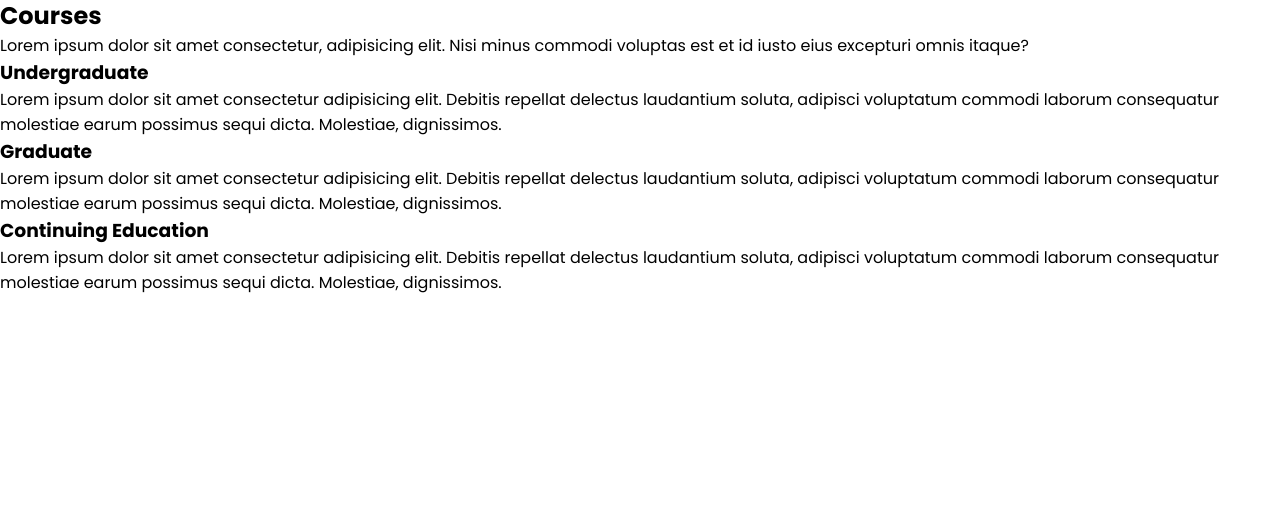
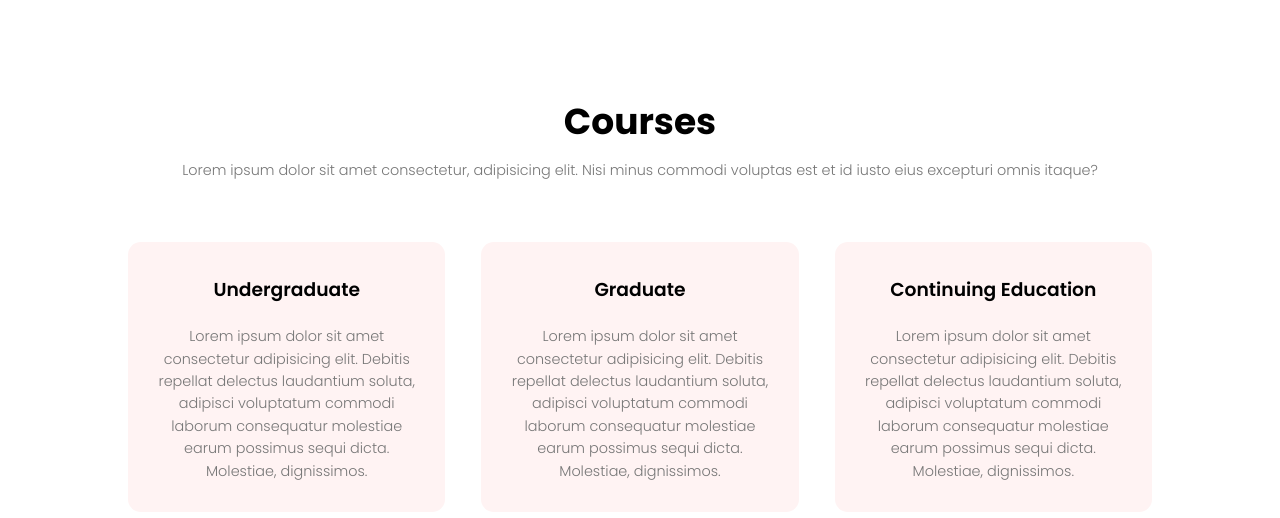
Before and after one commit to z-felixhan/edunational, a plain HTML site: page index.html in a window 1280 px wide. Shown: the part 802-1320 px from the top of the page. Before the commit the page ends 1097 px from the top, so only its background shows below. Drawn offline with Linux system fonts and the light colour scheme.

Commit message:
Add courses section style and apply fixes

```diff
--- a/style.css
+++ b/style.css
@@ -8,6 +8,16 @@
 
 :root {
     --sky: linear-gradient(120deg, #A1C4FD 0%, #C2E9FB 100%);
+}
+
+h1 {
+    font-size: 2.25rem;
+}
+
+h3 {
+    font-weight: 600;
+    margin: 0.75rem 0;
+    text-align: center;
 }
 
 nav {
@@ -29,11 +39,19 @@ nav .fa {
 
 nav .logo a {
     font-size: 20px;
-    font-weight: 1000;
+    font-weight: 700;
 }
 
 nav .logo a i {
     color: #F44336;
+}
+
+p {
+    color: #777;
+    font-size: 0.9rem;
+    font-weight: 300;
+    line-height: 1.4rem;
+    padding: 0.6rem;
 }
 
 .btn {
@@ -51,6 +69,27 @@ nav .logo a i {
 .btn:hover {
     border: 1px solid #F44336;
     background: #F44336;
+}
+
+.course-column {
+    background: #FFF3F3;
+    border-radius: 0.8rem;
+    box-sizing: border-box;
+    flex-basis: 31%;
+    margin-bottom: 5%;
+    padding: 1.3rem 0.7rem;
+    transition: 0.5s;
+}
+
+.course-column:hover {
+    background: #FFE3E3;
+}
+
+.courses {
+    margin: auto;
+    padding-top: 6rem;
+    text-align: center;
+    width: 80%;
 }
 
 .home {
@@ -89,6 +128,12 @@ nav .logo a i {
     width: 100%;
 }
 
+.row {
+    display: flex;
+    justify-content: space-between;
+    margin-top: 5%;
+}
+
 .text-box {
     width: 90%;
     color: white;
@@ -104,8 +149,9 @@ nav .logo a i {
 }
 
 .text-box p {
+    color: white;
+    font-size: 0.9rem;
     margin: 0.5rem 0 2rem;
-    font-size: 0.9rem;
 }
 
 @media (max-width: 705px) {
@@ -136,6 +182,10 @@ nav .logo a i {
         display: block;
     }
 
+    .row {
+        flex-direction: column;
+    }
+
     .text-box h1 {
         font-size: 1.75rem;
     }
```
